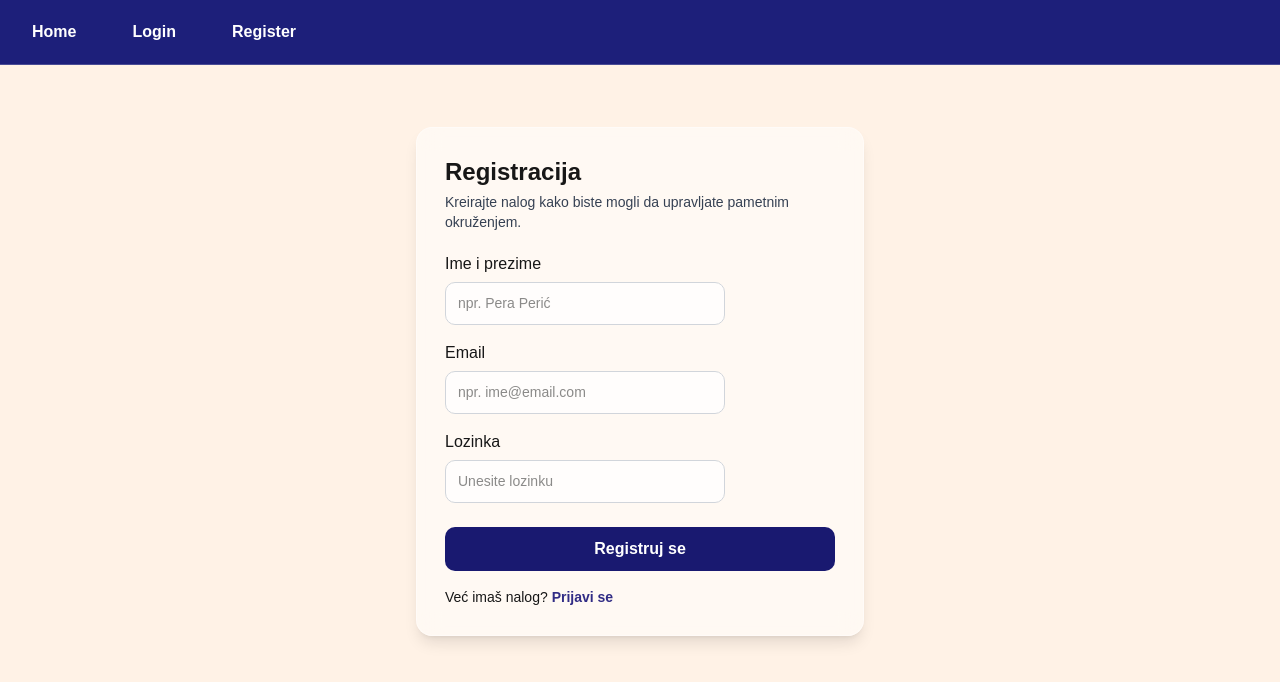
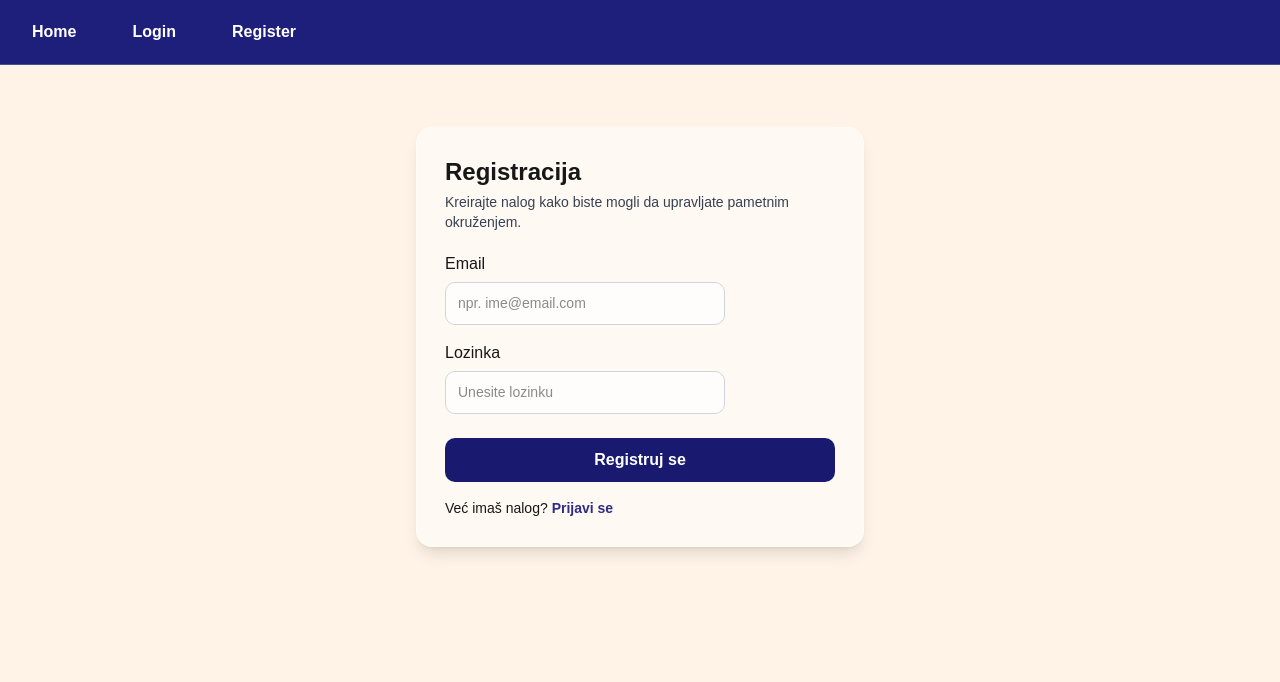
Before and after one commit to elab-development/internet-tehnologije-2025-apppametnookruzenje_2022_0083, a Next.js app: page /register in a window 1280 px wide. Shown: the top 682 px of the page. Built offline with nearby package versions, Linux system fonts and the light colour scheme.

Commit message:
registracija novog korisnika

```diff
--- a/src/app/register/page.tsx
+++ b/src/app/register/page.tsx
@@ -1,6 +1,42 @@
+"use client";
+
 import Link from "next/link";
+import { useState } from "react";
+import { useRouter } from "next/navigation";
 
 export default function RegisterPage() {
+  const router = useRouter();
+  const [email, setEmail] = useState("");
+  const [password, setPassword] = useState("");
+  const [error, setError] = useState("");
+
+  const handleRegister = async (e: React.FormEvent<HTMLFormElement>) => {
+    e.preventDefault();
+    setError("");
+
+    try {
+      const res = await fetch("http://localhost:4000/api/auth/register", {
+        method: "POST",
+        headers: { "Content-Type": "application/json" },
+        body: JSON.stringify({ email, password }),
+      });
+
+      const data = await res.json();
+
+      if (!res.ok) {
+
+        setError(data.message || "Korisnik sa ovim email-om već postoji.");
+        setEmail("");
+        setPassword("");
+        return;
+      }
+
+      router.push("/login");
+    } catch (err) {
+      setError("Greška u povezivanju sa serverom.");
+    }
+  };
+
   return (
     <main className="flex justify-center pt-12 px-4">
       <div className="w-full max-w-md rounded-2xl border border-white/40 bg-white/50 backdrop-blur-md shadow-lg p-7">
@@ -10,21 +46,21 @@ export default function RegisterPage() {
           Kreirajte nalog kako biste mogli da upravljate pametnim okruženjem.
         </p>
 
-        <form className="space-y-4">
 
-          <div>
-            <label className="block font-medium">Ime i prezime</label>
-            <input
-              type="text"
-              placeholder="npr. Pera Perić"
-              className="mt-2 w-full rounded-xl border border-gray-300/70 bg-white/70 px-4 py-3 outline-none focus:ring-2 focus:ring-indigo-200"
-            />
+        {error && (
+          <div className="bg-red-100 border border-red-400 text-red-700 px-4 py-2 rounded-xl mb-4 text-sm">
+            {error}
           </div>
+        )}
 
+        <form className="space-y-4" onSubmit={handleRegister}>
           <div>
             <label className="block font-medium">Email</label>
             <input
               type="email"
+              required
+              value={email}
+              onChange={(e) => setEmail(e.target.value)}
               placeholder="npr. ime@email.com"
               className="mt-2 w-full rounded-xl border border-gray-300/70 bg-white/70 px-4 py-3 outline-none focus:ring-2 focus:ring-indigo-200"
             />
@@ -34,30 +70,28 @@ export default function RegisterPage() {
             <label className="block font-medium">Lozinka</label>
             <input
               type="password"
+              required
+              value={password}
+              onChange={(e) => setPassword(e.target.value)}
               placeholder="Unesite lozinku"
               className="mt-2 w-full rounded-xl border border-gray-300/70 bg-white/70 px-4 py-3 outline-none focus:ring-2 focus:ring-indigo-200"
             />
           </div>
 
           <button
-            type="button"
+            type="submit"
             className="w-full mt-2 rounded-xl bg-indigo-900 text-white py-3 font-semibold hover:bg-indigo-800 transition"
           >
             Registruj se
           </button>
-
         </form>
 
         <p className="text-sm mt-4">
           Već imaš nalog?{" "}
-          <Link
-            href="/login"
-            className="font-semibold text-indigo-900 hover:underline"
-          >
+          <Link href="/login" className="font-semibold text-indigo-900 hover:underline">
             Prijavi se
           </Link>
         </p>
-
       </div>
     </main>
   );
```
Also changed, not shown: 1 other file (tests, documents, lock files or other folders).
